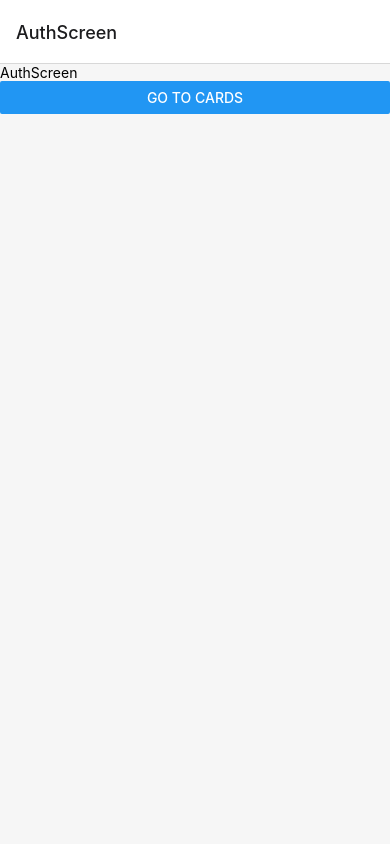
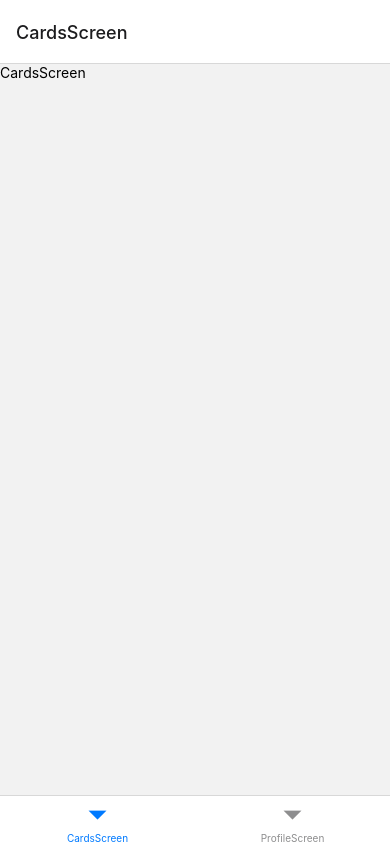
Before and after one commit to khorark/DatingRN, a React Native app: screen / in a window 390 px wide. Built offline with nearby package versions, Linux system fonts and the light colour scheme.

Commit message:
Configure bottom tabs.

```diff
--- a/package.json
+++ b/package.json
@@ -11,6 +11,7 @@
     "lint:fix": "eslint './src/**/*.{tsx,ts}' --fix"
   },
   "dependencies": {
+    "@react-navigation/bottom-tabs": "^6.3.3",
     "@react-navigation/native": "^6.0.12",
     "@react-navigation/native-stack": "^6.8.0",
     "react": "18.1.0",
--- a/src/App.tsx
+++ b/src/App.tsx
@@ -6,7 +6,7 @@ import AppNavigationContainer from './navigation';
 const App = () => {
   return (
     <NavigationContainer>
-      <AppNavigationContainer />
+      <AppNavigationContainer isSignIn={true} />
     </NavigationContainer>
   );
 };
--- a/src/navigation/index.tsx
+++ b/src/navigation/index.tsx
@@ -4,18 +4,34 @@ import { AuthScreenNav } from '../screens/AuthScreen/AuthScreen.nav';
 import { CardsScreenNav } from '../screens/CardsScreen/CardScreen.nav';
 import CardsScreen from '../screens/CardsScreen/CardsScreen';
 import { Screens } from './screens';
+import { createBottomTabNavigator } from '@react-navigation/bottom-tabs';
+import { ProfileScreenNav } from '../screens/ProfileScreen/ProfileScreen.nav';
+import ProfileScreen from '../screens/ProfileScreen/ProfileScreen';
 
-type RootStackParamList = AuthScreenNav & CardsScreenNav;
+type RootStackParamList = AuthScreenNav & CardsScreenNav & ProfileScreenNav;
 
 const AppStack = createNativeStackNavigator<RootStackParamList>();
+const AppTab = createBottomTabNavigator();
 
-const AppNavigationContainer = (): JSX.Element => {
-  return (
-    <AppStack.Navigator initialRouteName={Screens.AuthScreen}>
-      <AppStack.Screen name={Screens.AuthScreen} component={AuthScreen} />
-      <AppStack.Screen name={Screens.CardsScreen} component={CardsScreen} />
-    </AppStack.Navigator>
-  );
+type Props = {
+  isSignIn: boolean;
+};
+
+const AppNavigationContainer = ({ isSignIn }: Props): JSX.Element => {
+  if (isSignIn) {
+    return (
+      <AppTab.Navigator>
+        <AppStack.Screen name={Screens.CardsScreen} component={CardsScreen} />
+        <AppStack.Screen name={Screens.ProfileScreen} component={ProfileScreen} />
+      </AppTab.Navigator>
+    );
+  } else {
+    return (
+      <AppStack.Navigator initialRouteName={Screens.AuthScreen}>
+        <AppStack.Screen name={Screens.AuthScreen} component={AuthScreen} />
+      </AppStack.Navigator>
+    );
+  }
 };
 
 export default AppNavigationContainer;
--- a/src/navigation/screens.ts
+++ b/src/navigation/screens.ts
@@ -1,4 +1,5 @@
 export const Screens = {
   AuthScreen: 'AuthScreen',
   CardsScreen: 'CardsScreen',
+  ProfileScreen: 'ProfileScreen',
 } as const;
--- /dev/null
+++ b/src/screens/ProfileScreen/ProfileScreen.tsx
@@ -0,0 +1,19 @@
+import { SafeAreaView, StyleSheet, Text } from 'react-native';
+import React from 'react';
+
+const ProfileScreen = () => {
+  return (
+    <SafeAreaView>
+      <Text>ProfileScreen</Text>
+    </SafeAreaView>
+  );
+};
+
+export default ProfileScreen;
+
+const styles = StyleSheet.create({
+  container: {
+    flex: 1,
+    backgroundColor: 'green',
+  },
+});
```
Also changed, not shown: src/screens/ProfileScreen/ProfileScreen.nav.ts (added, +8 -0 lines), 1 other file (tests, documents, lock files or other folders).
